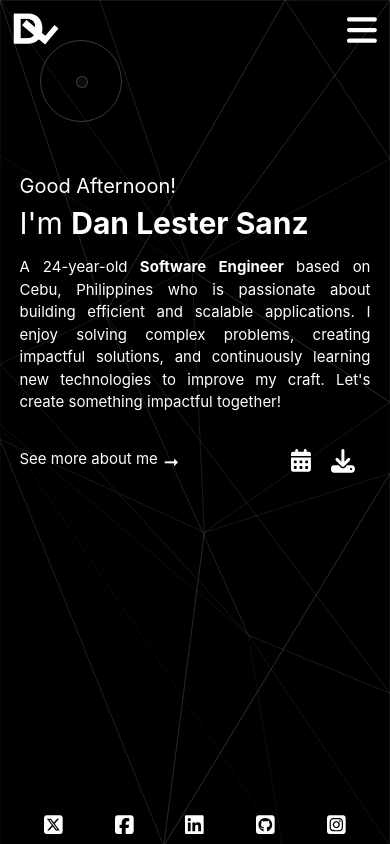
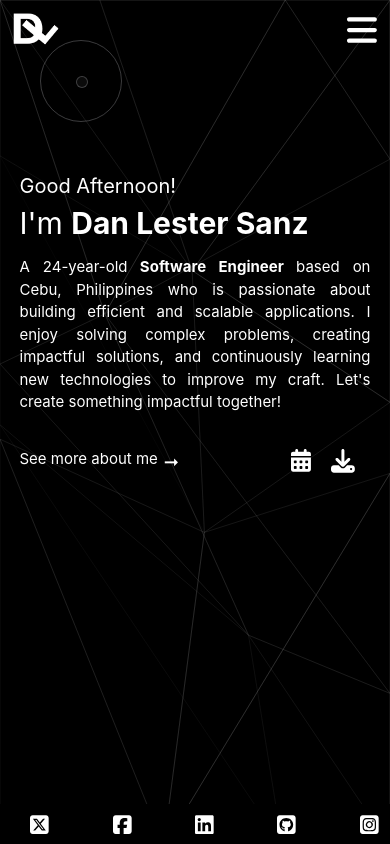
Before and after one commit to dan2xsanz/my-portfolio, a React (Vite) app: page / in a window 390 px wide. Built offline with nearby package versions, Linux system fonts and the light colour scheme.

Commit message:
fix footer

```diff
--- a/src/common/social-media-icons/social-media-icons.css
+++ b/src/common/social-media-icons/social-media-icons.css
@@ -4,15 +4,25 @@
   gap: 22px;
 }
 
+
 @media (max-width: 700px) {
   .social-media-icons-container {
     position: fixed;
     bottom: 0;
-    width: 85%;
+    left: 0;
+    right: 0;
+    width: 100%;
     text-align: center;
     display: flex;
     justify-content: space-around;
     padding: 10px;
     height: 20px;
+    background-color: var(--background-color);
+    transition: transform 0.3s ease; /* Smooth transition for hiding/showing */
+    transform: translateY(0); /* Default position */
+  }
+
+  .hidden {
+    transform: translateY(100%); /* Move down to hide */
   }
 }
--- a/src/common/social-media-icons/social-media-icons.tsx
+++ b/src/common/social-media-icons/social-media-icons.tsx
@@ -1,3 +1,4 @@
+import { useEffect, useState } from "react";
 import {
   FACEBOOK_URL,
   GITHUB_URL,
@@ -16,8 +17,27 @@ import {
 import "./social-media-icons.css";
 
 export const SocialMediaIcons = () => {
+  const [visible, setVisible] = useState(true);
+  let lastScrollY = window.scrollY;
+
+  const handleScroll = () => {
+    if (window.scrollY > lastScrollY) {
+      setVisible(false);
+    } else {
+      setVisible(true);
+    }
+    lastScrollY = window.scrollY;
+  };
+
+  useEffect(() => {
+    window.addEventListener("scroll", handleScroll);
+    return () => {
+      window.removeEventListener("scroll", handleScroll);
+    };
+  }, []);
+
   return (
-    <div className="social-media-icons-container">
+    <div className={`social-media-icons-container ${!visible ? "hidden" : ""}`}>
       <TwiterIcon onClick={() => window.open(TWITTER_URL, "_blank")} />
       <FacebookIcon onClick={() => window.open(FACEBOOK_URL, "_blank")} />
       <LinkedInIcon onClick={() => window.open(LINKEDIN_URL, "_blank")} />
--- a/src/components/header/header.tsx
+++ b/src/components/header/header.tsx
@@ -1,3 +1,4 @@
+import { HeaderButton, HeaderEnums, BarsIcon, CloseIcon } from "../../common";
 import { darkModeStore, selectedScreenStore } from "../../store";
 import logoBlack from "../../assets/logo-black.png";
 import logoWhite from "../../assets/logo-white.png";
@@ -6,20 +7,13 @@ import { useEffect, useState } from "react";
 import moon from "../../assets/moon.png";
 import sun from "../../assets/sun.png";
 import "./header-style.css";
-import {
-  UpButtonIcon,
-  HeaderButton,
-  HeaderEnums,
-  BarsIcon,
-  CloseIcon,
-} from "../../common";
 
 export const Header = () => {
   const { setMode, mode } = darkModeStore();
   const { selectedScreenScreen, setSelectedScreen } = selectedScreenStore();
   const navigate = useNavigate();
 
-  const [showScrollUp, setShowScrollUp] = useState(false);
+  // const [showScrollUp, setShowScrollUp] = useState(false);
   const [logo, setLogo] = useState<string>(logoWhite);
   const [menuOpen, setMenuOpen] = useState(false);
 
@@ -63,20 +57,20 @@ export const Header = () => {
     }
   };
 
-  useEffect(() => {
-    const handleScroll = () => {
-      if (window.scrollY > 500) {
-        setShowScrollUp(true);
-      } else {
-        setShowScrollUp(false);
-      }
-    };
+  // useEffect(() => {
+  //   const handleScroll = () => {
+  //     if (window.scrollY > 500) {
+  //       setShowScrollUp(true);
+  //     } else {
+  //       setShowScrollUp(false);
+  //     }
+  //   };
 
-    window.addEventListener("scroll", handleScroll);
-    return () => {
-      window.removeEventListener("scroll", handleScroll);
-    };
-  }, []);
+  //   window.addEventListener("scroll", handleScroll);
+  //   return () => {
+  //     window.removeEventListener("scroll", handleScroll);
+  //   };
+  // }, []);
 
   useEffect(() => {
     if (menuOpen) {
@@ -192,13 +186,14 @@ export const Header = () => {
         </div>
       )}
 
-      {showScrollUp && (
+      {/* HIDE FOR THE MOMENT
+       {showScrollUp && (
         <div className="scroll-up-btn">
           <UpButtonIcon
             onClick={() => window.scrollTo({ top: 0, behavior: "smooth" })}
           />
         </div>
-      )}
+      )} */}
     </div>
   );
 };
```
